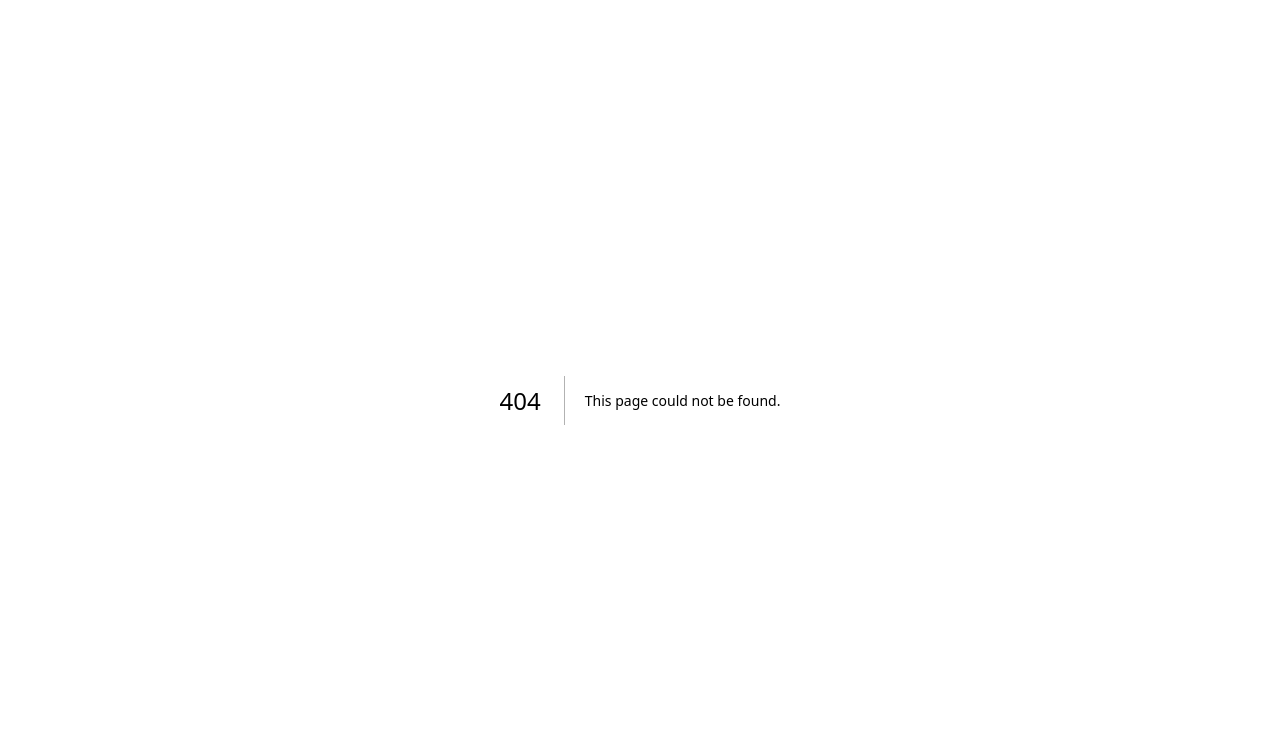
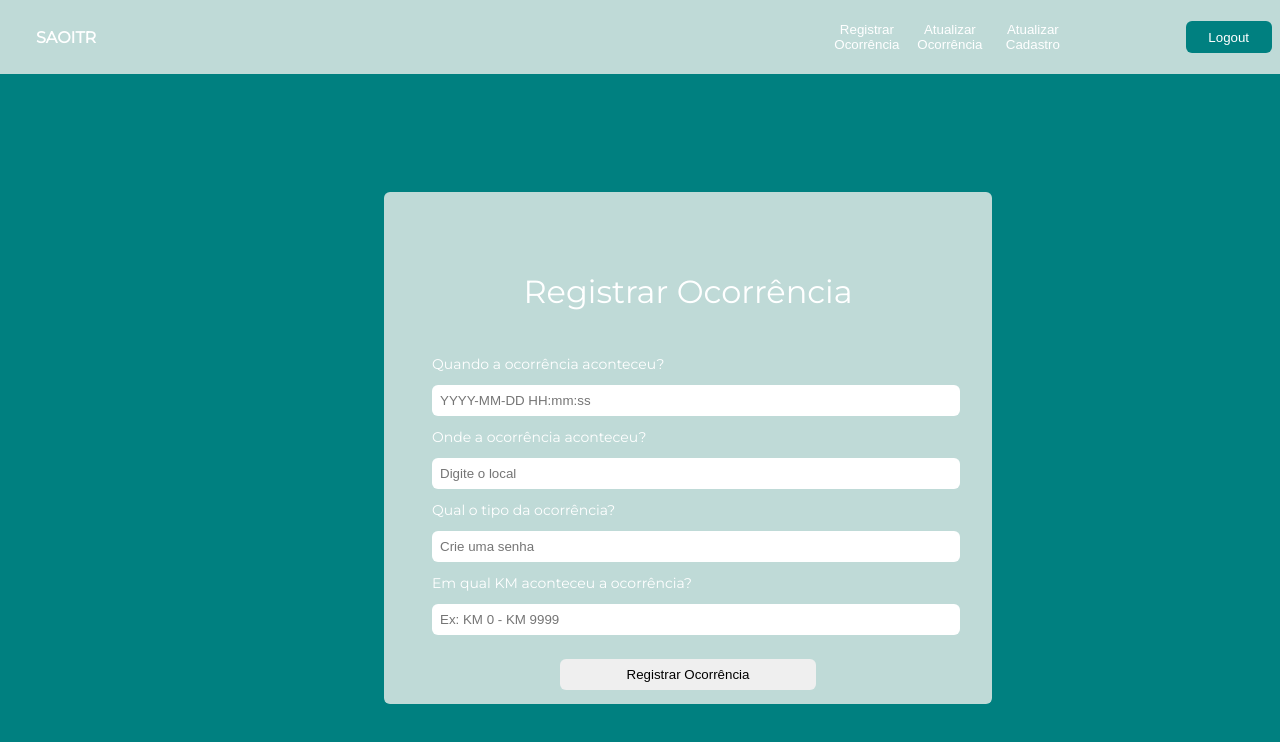
Before and after one commit to madusfx/saoitr, a Next.js app in the folder web/: page /registrar_ocorrencia in a window 1280 px wide. Before the commit this address had no page. Shown: the top 742 px of the page. Built offline with nearby package versions, Linux system fonts and the light colour scheme.

Commit message:
feat: connecting server with web on occurences routes

```diff
--- a/web/src/components/Menu/index.tsx
+++ b/web/src/components/Menu/index.tsx
@@ -1,3 +1,4 @@
+import { useRouter } from 'next/router';
 import { Button } from '../Button';
 import * as S from './styles';
 
@@ -7,10 +8,21 @@ type MenuProps = {
 };
 
 const Menu = ({ onClick, withLogin }: MenuProps) => {
+  const router = useRouter();
+
   return (
     <S.Container >
-      <S.Title>SAOITR</S.Title>
-      {withLogin ? <Button onClick={onClick} color={'primary'}>Logout</Button> : null}
+      <div>
+        <S.Title>SAOITR</S.Title>
+      </div>
+      <div>
+        <S.Links>
+          <S.Link onClick={() => router.push('/registrar_ocorrencia')}>Registrar Ocorrência</S.Link>
+          <S.Link>Atualizar Ocorrência</S.Link>
+          <S.Link onClick={() => router.push('/atualizar_cadastro')}>Atualizar Cadastro</S.Link>
+          {withLogin ? <Button onClick={onClick} color={'primary'}>Logout</Button> : null}
+        </S.Links>
+      </div>
     </S.Container>
   )
 };
--- a/web/src/components/Menu/styles.ts
+++ b/web/src/components/Menu/styles.ts
@@ -2,13 +2,17 @@ import { styled } from "styled-components";
 
 export const Container = styled.div`
   height: 50px;
+  width: 98.4%;
   display: flex;
   justify-content: space-between;
   padding: 12px;
   align-items: center;
   background: #bfdad7;
-  button {
-    width: 10%;
+  div {
+    display: flex;
+    button {
+      width: 50%;
+    }
   }
 `;
 
@@ -17,3 +21,16 @@ export const Title = styled.p`
   font-weight: bold;
   margin-left: 24px;
 `;
+
+export const Links = styled.div`
+
+  justify-content: space-between;
+`;
+
+export const Link = styled.button`
+  border: none;
+  background: none;
+  color: white;
+  cursor: pointer;
+  text-align: center;
+`;
--- /dev/null
+++ b/web/src/components/OccurrenceCard/index.tsx
@@ -0,0 +1,22 @@
+import { useRouter } from 'next/router';
+import * as S from './styles';
+
+type OccurrenceCardProps = {
+  data?: any;
+};
+
+const OccurrenceCard = ({ data }: OccurrenceCardProps) => {
+  return (
+    <S.Container >
+      <S.Title>Ocorrência {data.id}</S.Title>
+      <S.Infos>
+        <S.TitleInfo>Quando aconteceu? {data.registered_at}</S.TitleInfo>
+        <S.TitleInfo>Onde aconteceu? {data.local}</S.TitleInfo>
+        <S.TitleInfo>O quê aconteceu? {data.occurrence_type}</S.TitleInfo>
+        <S.TitleInfo>Em qual KM aconteceu? {data.km}</S.TitleInfo>
+      </S.Infos>
+    </S.Container>
+  )
+};
+
+export { OccurrenceCard };
--- /dev/null
+++ b/web/src/components/OccurrenceCard/styles.ts
@@ -0,0 +1,31 @@
+import { styled } from "styled-components";
+
+export const Container = styled.div`
+  align-items: center;
+  padding: 2rem;
+  border-radius: 6px;
+  width: 80%;
+  background: #bfdad7;
+  margin: 2rem 0 2rem 0;
+`;
+
+export const Title = styled.p`
+  background: teal;
+  padding: 0.5rem;
+  border-radius: 8px;
+  color: white;
+  font-weight: bold;
+`;
+
+export const Infos = styled.div``;
+
+export const TitleInfo = styled.p`
+  background: white;
+  padding: 0.5rem;
+  border-radius: 8px;
+  color: teal;
+`;
+
+export const TextInfo = styled.p`
+  color: teal;
+`;
--- a/web/src/components/index.tsx
+++ b/web/src/components/index.tsx
@@ -2,3 +2,4 @@ export * from "./Button";
 export * from "./Input";
 export * from "./Menu";
 export * from "./Card";
+export * from "./OccurrenceCard";
--- /dev/null
+++ b/web/src/pages/registrar_ocorrencia/index.tsx
@@ -0,0 +1,75 @@
+import { useState } from "react";
+import axios from "axios";
+
+import api from "@/services/api";
+import { getId, getToken, logout } from "@/services/auth";
+import { Button, Card, Input, Menu } from "@/components";
+import { useRouter } from "next/router";
+
+export default function RegistrarOcorrencia() {
+  const [registeredAt, setRegisteredAt] = useState('');
+  const [ocurrenceLocal, setOcurrenceLocal] = useState('');
+  const [ocurrunceType, setOcurrenceType] = useState(0);
+  const [ocurrenceKm, setOcurrenceKm] = useState(0);
+  const userId = getId();
+  const userToken = getToken();
+  const router = useRouter();
+
+  const handleLogout = () => {
+    const formData = { id: userId }
+    const headers = { Authorization: `Bearer ${userToken}` }
+    api.post('/logout', formData, { headers }).then((res) => {
+      logout();
+      router.push('/login');
+    }).catch((err) => {
+      console.log('Erro no logout: ', err);
+    })
+  }
+
+  const handleSubmit = (e: any) => {
+    e.preventDefault();
+    console.log(registeredAt)
+    const userData = {
+      registered_at: registeredAt,
+      local: ocurrenceLocal,
+      occurrence_type: ocurrunceType,
+      km: ocurrenceKm,
+      user_id: userId,
+    };
+    const headers = { Authorization: `Bearer ${userToken}` }
+    axios
+    api.post("/occurrences",
+      userData,
+      { headers })
+      .then((response) => {
+        console.log(response);
+      })
+      .catch((error) => {
+        if (error.response) {
+          console.log(error.response);
+          console.log("server responded");
+        } else if (error.request) {
+          console.log("network error");
+        } else {
+          console.log(error);
+        }
+      });
+  };
+
+  return (
+    <>
+      <Menu withLogin onClick={handleLogout} />
+      <Card title={'Registrar Ocorrência'}>
+        <form onSubmit={handleSubmit} >
+          <Input label='Quando a ocorrência aconteceu?' type='text' placeholder='YYYY-MM-DD HH:mm:ss' value={registeredAt} onChange={(e: any) => setRegisteredAt(e.target.value)} />
+          <Input label='Onde a ocorrência aconteceu?' type='text' placeholder='Digite o local' value={ocurrenceLocal} onChange={(e: any) => setOcurrenceLocal(e.target.value)} />
+          <Input label='Qual o tipo da ocorrência?' type='number' placeholder='Crie uma senha' value={ocurrunceType} onChange={(e: any) => setOcurrenceType(e.target.value)} />
+          <Input label='Em qual KM aconteceu a ocorrência?' type='number' placeholder='Ex: KM 0 - KM 9999' value={ocurrenceKm} onChange={(e: any) => setOcurrenceKm(e.target.value)} />
+          <Button type='submit'>
+            Registrar Ocorrência
+          </Button>
+        </form>
+      </Card>
+    </>
+  )
+}
```
Also changed, not shown: web/src/pages/home/index.tsx (+25 -8 lines), web/src/pages/home/styles.ts (+11 -1 lines), web/src/pages/registrar_ocorrencia/styles.ts (added).
